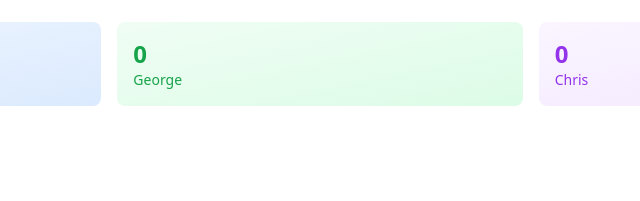
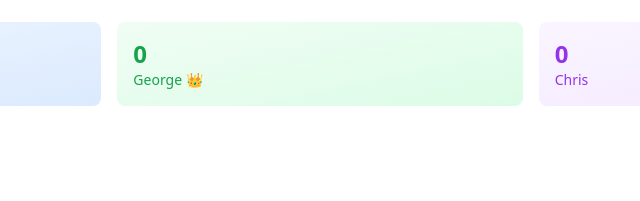
Before and after one commit to georgewhit99/ITV7-Competition-, a plain HTML site: page index.html in a window 1280 px wide. Shown: the part 194-395 px from the top of the page, 320-960 px from the left. Drawn offline with nearby package versions, Linux system fonts and the light colour scheme.

Commit message:
Update index.html

```diff
--- a/index.html
+++ b/index.html
@@ -61,7 +61,7 @@
             </div>
             <div class="bg-gradient-to-br from-green-50 to-green-100 dark:from-green-900/30 dark:to-green-800/30 p-4 rounded-lg">
                 <div class="text-2xl font-bold text-green-600 dark:text-green-400" id="georgeTotal">0</div>
-                <div class="text-sm text-green-600 dark:text-green-400">George</div>
+                <div class="text-sm text-green-600 dark:text-green-400">George 👑</div>
             </div>
             <div class="bg-gradient-to-br from-purple-50 to-purple-100 dark:from-purple-900/30 dark:to-purple-800/30 p-4 rounded-lg">
                 <div class="text-2xl font-bold text-purple-600 dark:text-purple-400" id="chrisTotal">0</div>
```
